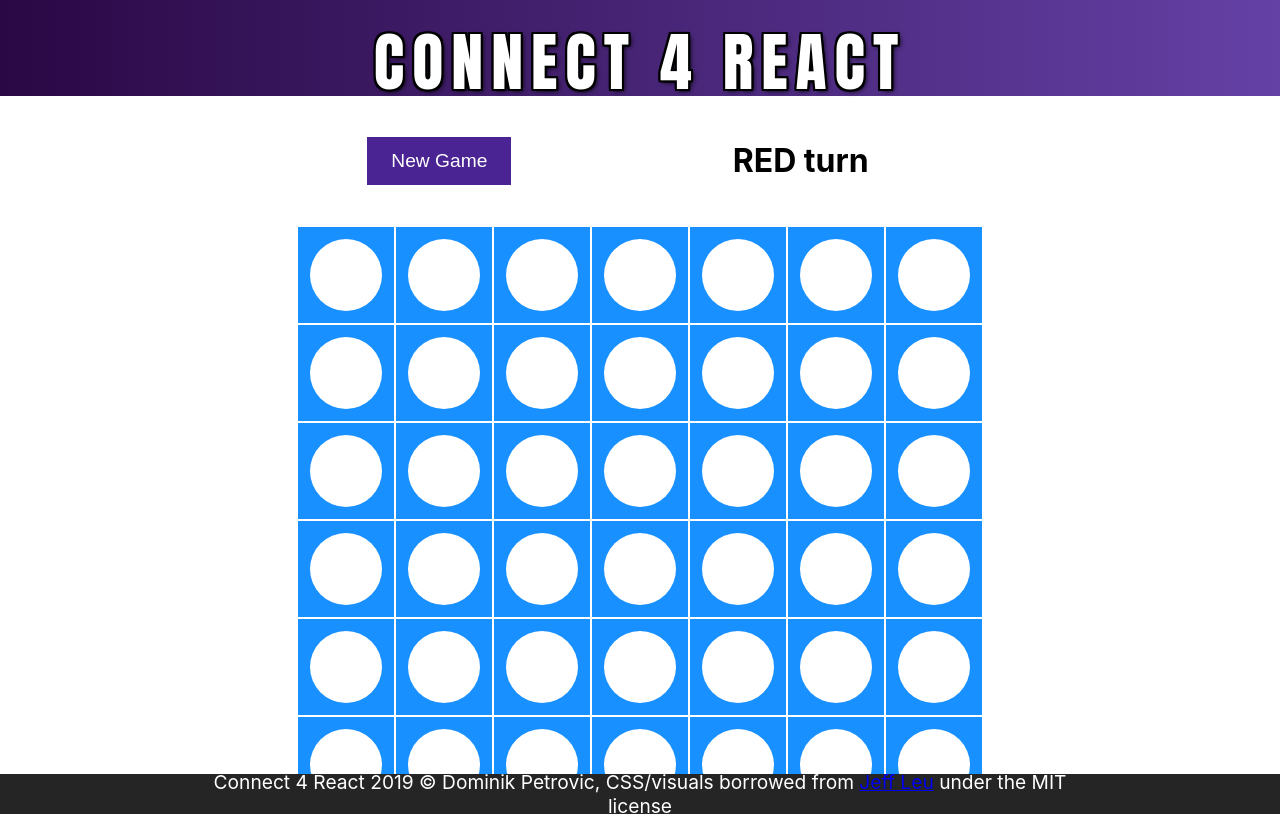
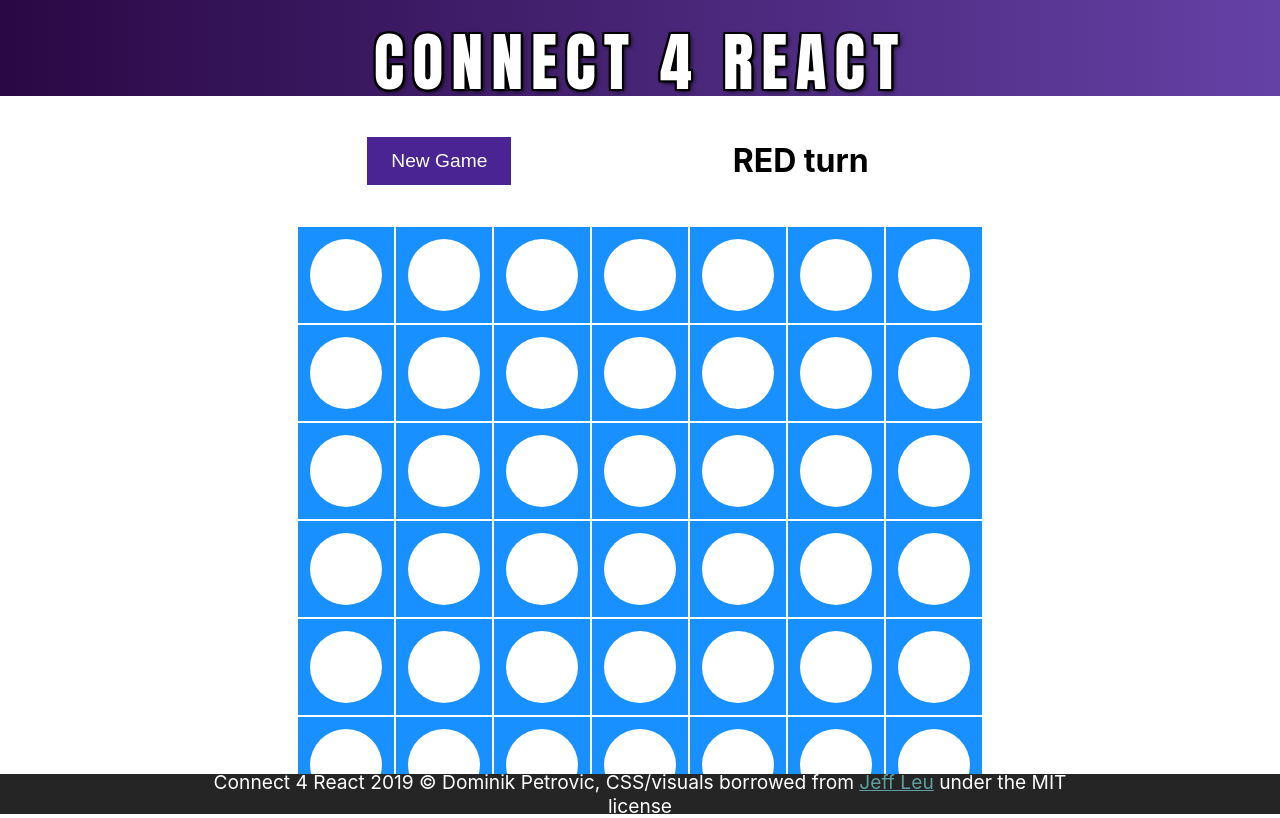
Before and after one commit to nixxcode/connect4react, a React (Create React App) app: page / in a window 1280 px wide. Built offline with nearby package versions, Linux system fonts and the light colour scheme.

Commit message:
Update footer link style

```diff
--- a/public/style.css
+++ b/public/style.css
@@ -123,6 +123,10 @@ footer {
     color: white;
 }
 
+footer a {
+	color: cadetblue;
+}
+
 button {
     width: 9rem;
     height: 3rem;
```
